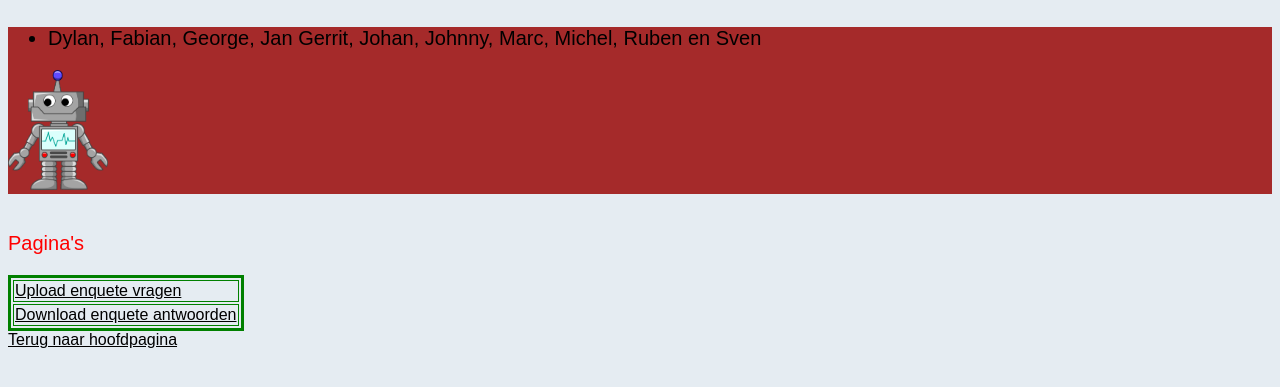
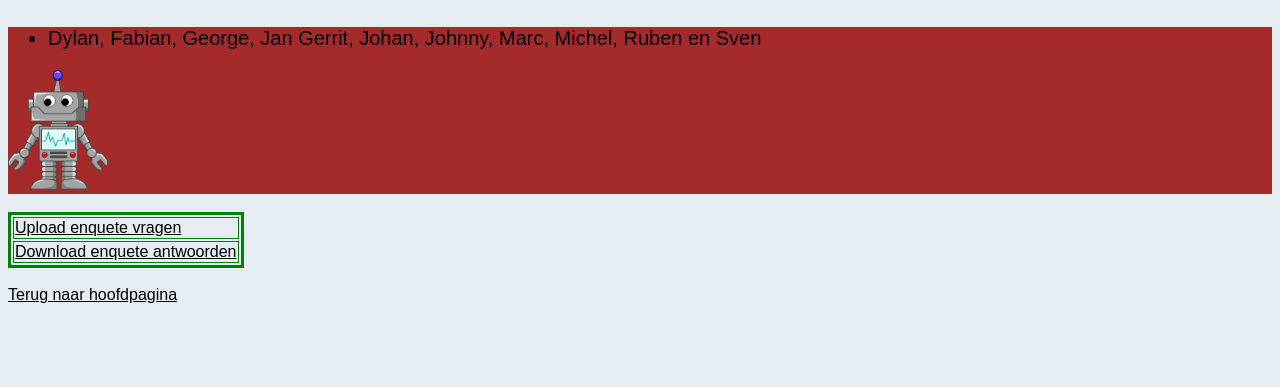
Before and after one commit to Windesheim-Willy/Skylab, a plain HTML site: page webserver/survey.html in a window 1280 px wide. Shown: the part 67-454 px from the top of the page. Drawn offline with Linux system fonts and the light colour scheme.

Commit message:
Update survey.html

```diff
--- a/webserver/survey.html
+++ b/webserver/survey.html
@@ -16,7 +16,7 @@
 </div>
 <BR>
 
-<p class="klein">Pagina's</p>
+
 <table>
     <tr>
         <td><a href="upload_survey_questions.php">Upload enquete vragen</a></td>
@@ -25,6 +25,7 @@
         <td><a href="download_survey_questions.php">Download enquete antwoorden</a></td>
     </tr>
 </table>
+<BR>
 <a href="index.html">Terug naar hoofdpagina</a>
 </body>
 </html>
```
